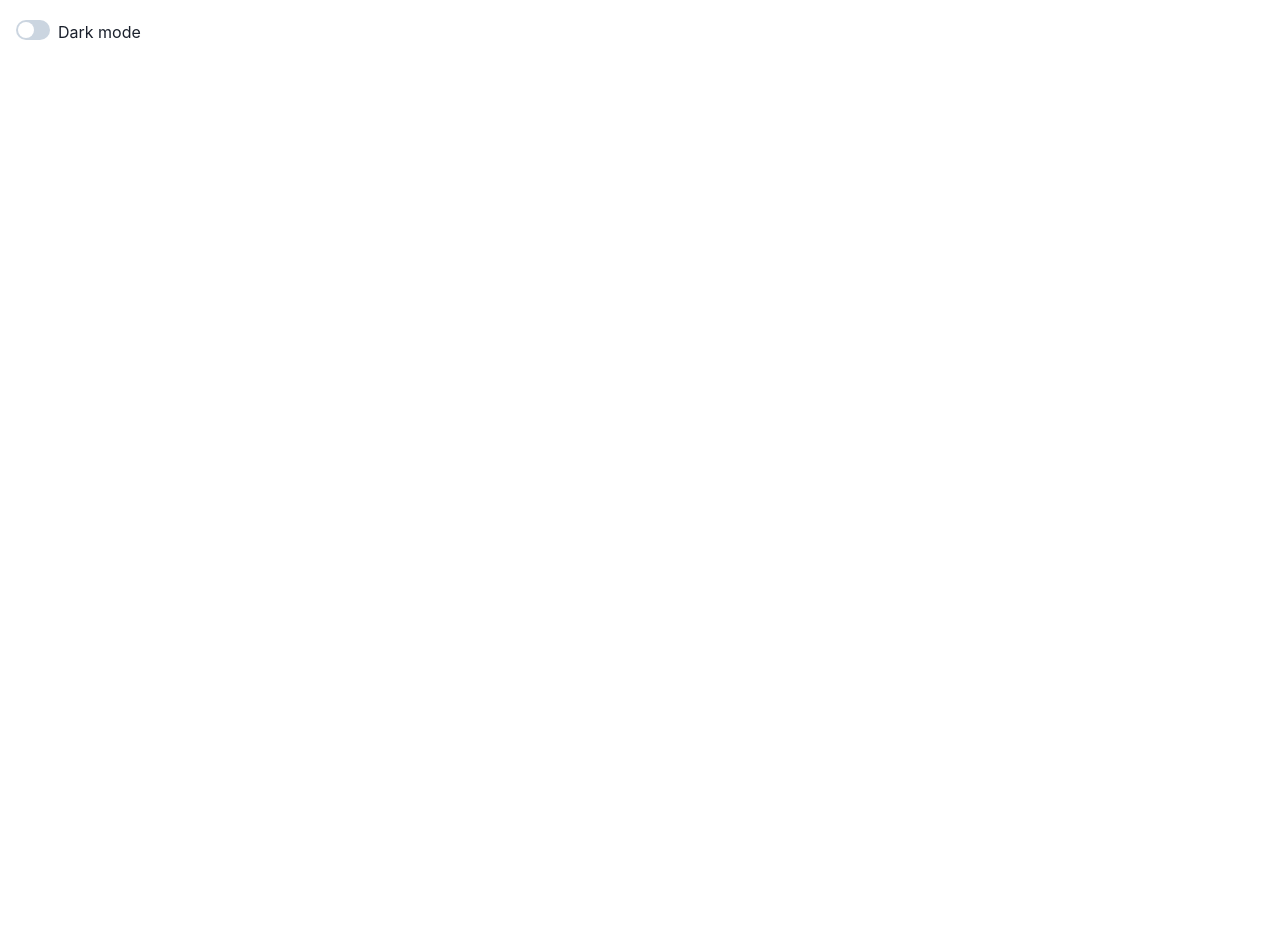
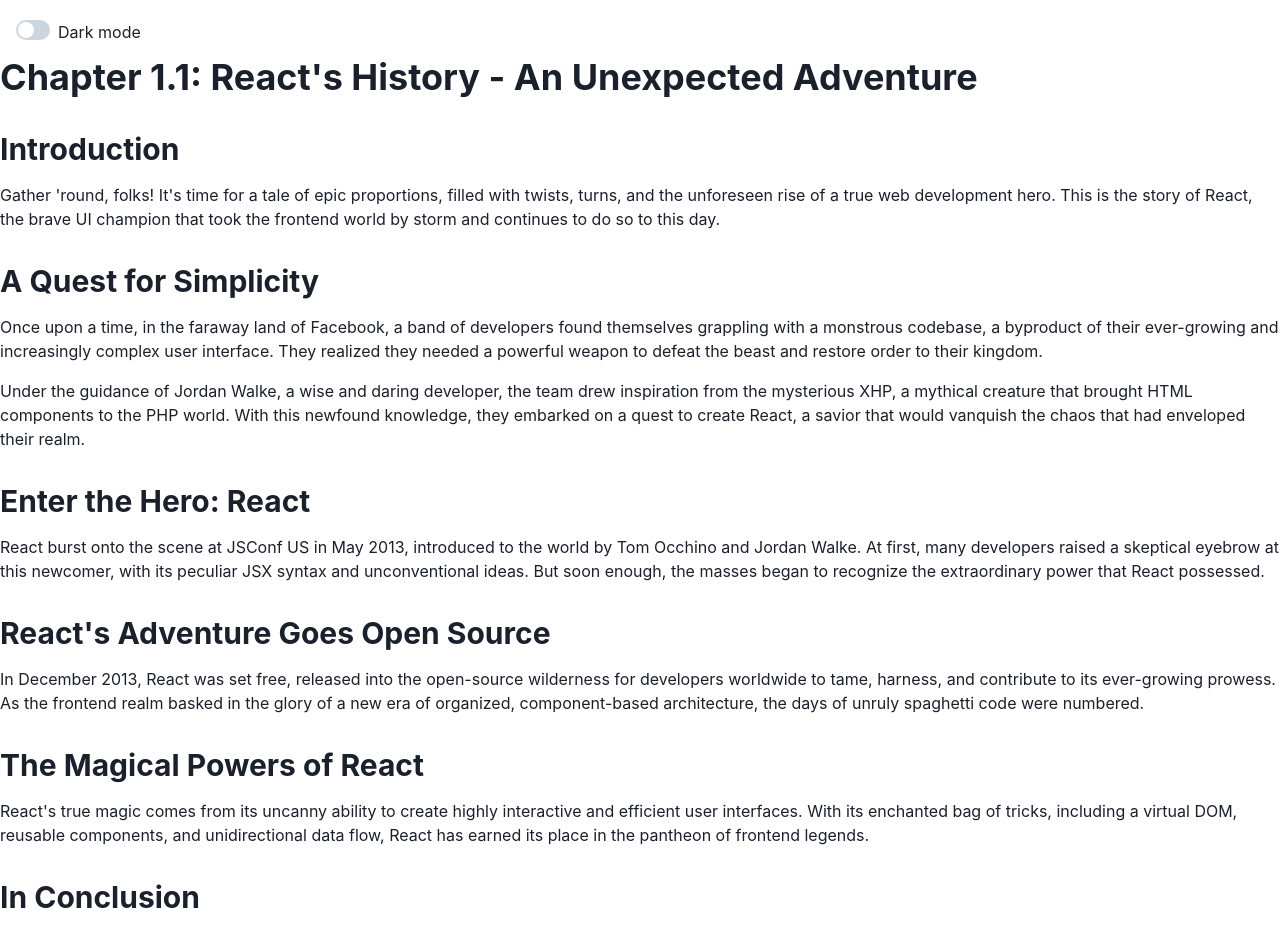
Before and after one commit to lgdelacruz92/react-book, a Next.js app in the folder app/: page / in a window 1280 px wide. Shown: the top 934 px of the page. Before the commit the page ends 800 px from the top, so only its background shows below. Built offline with nearby package versions, Linux system fonts and the light colour scheme.

Commit message:
slug router

```diff
--- /dev/null
+++ b/app/src/pages/api/chapters/[slug].ts
@@ -0,0 +1,18 @@
+// Next.js API route support: https://nextjs.org/docs/api-routes/introduction
+import type { NextApiRequest, NextApiResponse } from 'next'
+import chapters from '../../mock-api/chapters';
+
+import { Chapter } from '@/types/chapter';
+import { NotFound } from '@/types/not-found';
+export default function handler(
+  req: NextApiRequest,
+  res: NextApiResponse<Chapter | NotFound>
+) {
+    const { slug } = req.query;
+    const result = chapters.find(c => c.slug === slug)
+    if (result) {
+        res.status(200).json(result);
+    } else {
+        res.status(404).json({ message: 'Not found'})
+    }
+}
--- /dev/null
+++ b/app/src/pages/api/chapters/index.ts
@@ -0,0 +1,11 @@
+// Next.js API route support: https://nextjs.org/docs/api-routes/introduction
+import type { NextApiRequest, NextApiResponse } from 'next'
+import chapters from '../../mock-api/chapters';
+
+import { Chapter } from '@/types/chapter';
+export default function handler(
+  req: NextApiRequest,
+  res: NextApiResponse<Chapter[]>
+) {
+  res.status(200).json(chapters)
+}
--- /dev/null
+++ b/app/src/pages/chapters.tsx
@@ -0,0 +1,14 @@
+import { useEffect } from "react";
+import { useRouter } from "next/router";
+
+const Chapters = () => {
+  const router = useRouter();
+
+  useEffect(() => {
+    router.replace("/chapters/chapter-1");
+  }, []);
+
+  return null;
+};
+
+export default Chapters;
--- /dev/null
+++ b/app/src/pages/chapters/[slug].tsx
@@ -0,0 +1,58 @@
+import { Box, Flex, Stack } from "@chakra-ui/react";
+import { GetStaticProps, GetStaticPaths } from "next";
+import { useRouter } from "next/router";
+import Link from "next/link";
+import type { Chapter } from "../../types/chapter";
+interface Props {
+  chapter: Chapter;
+}
+
+export default function Chapter({ chapter }: Props) {
+  const router = useRouter();
+
+  if (router.isFallback) {
+    return <div>Loading...</div>;
+  }
+
+  return (
+    <div>
+      <Flex>
+        <Stack>
+          <Link href="chapter-1">Chapter 1.1</Link>
+          <Link href="chapter-2">Chapter 1.2</Link>
+        </Stack>
+        <Box>
+          <h1>{chapter.title}</h1>
+          <div dangerouslySetInnerHTML={{ __html: chapter.content }} />
+        </Box>
+      </Flex>
+    </div>
+  );
+}
+
+export const getStaticPaths = async () => {
+  const paths = [
+    { params: { slug: "chapter-1" } },
+    { params: { slug: "chapter-2" } },
+  ];
+
+  return {
+    paths,
+    fallback: true,
+  };
+};
+
+export const getStaticProps: GetStaticProps<Props> = async ({ params }) => {
+  if (!params) {
+    return { notFound: true };
+  }
+  const { slug } = params;
+  const response = await fetch(`http://localhost:3000/api/chapters/${slug}`);
+  const chapterData = await response.json();
+
+  return {
+    props: {
+      chapter: chapterData,
+    },
+  };
+};
--- a/app/src/pages/index.tsx
+++ b/app/src/pages/index.tsx
@@ -1,4 +1,4 @@
-import { useColorMode, Switch, Box } from '@chakra-ui/react';
+import { useColorMode, Switch, Box, Heading, Text } from '@chakra-ui/react';
 
 function IndexPage() {
   const { toggleColorMode } = useColorMode();
@@ -7,6 +7,23 @@
       <Box ml="1rem" mt="1rem">
         <Switch onChange={toggleColorMode}>Dark mode</Switch>
       </Box>
+      <Box>
+        <Heading as="h2" mt="1rem">Chapter 1.1: React's History - An Unexpected Adventure</Heading>
+        <Heading as="h3" mt="2rem" size="lg">Introduction</Heading>
+        <Text mt="1rem">Gather 'round, folks! It's time for a tale of epic proportions, filled with twists, turns, and the unforeseen rise of a true web development hero. This is the story of React, the brave UI champion that took the frontend world by storm and continues to do so to this day.</Text>
+        <Heading as="h3" mt="2rem" size="lg">A Quest for Simplicity</Heading>
+        <Text mt="1rem">Once upon a time, in the faraway land of Facebook, a band of developers found themselves grappling with a monstrous codebase, a byproduct of their ever-growing and increasingly complex user interface. They realized they needed a powerful weapon to defeat the beast and restore order to their kingdom.</Text>
+        <Text mt="1rem"> Under the guidance of Jordan Walke, a wise and daring developer, the team drew inspiration from the mysterious XHP, a mythical creature that brought HTML components to the PHP world. With this newfound knowledge, they embarked on a quest to create React, a savior that would vanquish the chaos that had enveloped their realm.</Text>
+        <Heading as="h3" mt="2rem" size="lg">Enter the Hero: React</Heading>
+        <Text mt="1rem">React burst onto the scene at JSConf US in May 2013, introduced to the world by Tom Occhino and Jordan Walke. At first, many developers raised a skeptical eyebrow at this newcomer, with its peculiar JSX syntax and unconventional ideas. But soon enough, the masses began to recognize the extraordinary power that React possessed.</Text>
+        <Heading as="h3" mt="2rem" size="lg">React's Adventure Goes Open Source</Heading>
+        <Text mt="1rem">In December 2013, React was set free, released into the open-source wilderness for developers worldwide to tame, harness, and contribute to its ever-growing prowess. As the frontend realm basked in the glory of a new era of organized, component-based architecture, the days of unruly spaghetti code were numbered.</Text>
+        <Heading as="h3" mt="2rem" size="lg">The Magical Powers of React</Heading>
+        <Text mt="1rem">React's true magic comes from its uncanny ability to create highly interactive and efficient user interfaces. With its enchanted bag of tricks, including a virtual DOM, reusable components, and unidirectional data flow, React has earned its place in the pantheon of frontend legends.</Text>
+        <Heading as="h3" mt="2rem" size="lg">In Conclusion</Heading>
+        <Text mt="1rem">And so, dear reader, that is the tale of React, a humble hero born from the need to conquer the monstrous codebase and bring peace and order to the world of web development. The adventure continues, as React constantly evolves and shapes the ever-changing landscape of frontend technology.</Text>
+      </Box>
+
     </div>
   )
 }
--- /dev/null
+++ b/app/src/pages/mock-api/chapters.ts
@@ -0,0 +1,18 @@
+// mock-api/posts.ts
+
+import type { Chapter } from '../../types/chapter';
+
+const chapters: Chapter[] = [
+  {
+    title: 'First post',
+    content: 'This is the first post.',
+    slug: 'chapter-1',
+  },
+  {
+    title: 'Second post',
+    content: 'This is the second post.',
+    slug: 'chapter-2',
+  },
+];
+
+export default chapters;
--- /dev/null
+++ b/app/src/types/chapter.ts
@@ -0,0 +1,5 @@
+export type Chapter ={
+    title: string;
+    content: string;
+    slug: string;
+}
--- /dev/null
+++ b/app/src/types/data.ts
@@ -0,0 +1,4 @@
+import { type Chapter } from './chapter';
+export type Data = {
+    data: Chapter[]
+}
--- /dev/null
+++ b/app/src/types/not-found.ts
@@ -0,0 +1,3 @@
+export interface NotFound {
+    message: string;
+}
```
Also changed, not shown: 1 other file (tests, documents, lock files or other folders).
